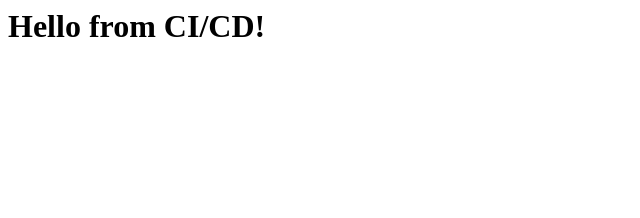
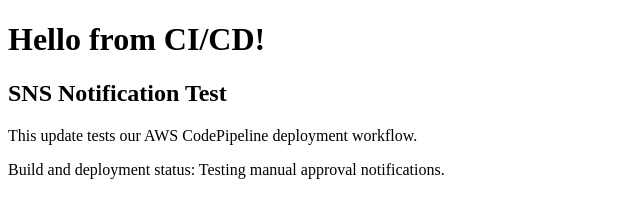
Before and after one commit to olajutemot/AWS-DevOps-D1-01, a website: page index.html in a window 1280 px wide. Shown: the whole page, without its empty margins (0-640 px from the left). Drawn offline with Linux system fonts and the light colour scheme.

Commit message:
updated index.html to Test SNS approval notifications

```diff
--- a/index.html
+++ b/index.html
@@ -1 +1,14 @@
-<html><body><h1>Hello from CI/CD!</h1></body></html>
+<!DOCTYPE html>
+<html lang="en">
+<head>
+  <meta charset="UTF-8">
+  <meta name="viewport" content="width=device-width, initial-scale=1.0">
+  <title>AWS DevOps SNS Test</title>
+</head>
+<body>
+  <h1>Hello from CI/CD!</h1>
+  <h2>SNS Notification Test</h2>
+  <p>This update tests our AWS CodePipeline deployment workflow.</p>
+  <p>Build and deployment status: Testing manual approval notifications.</p>
+</body>
+</html>
```
